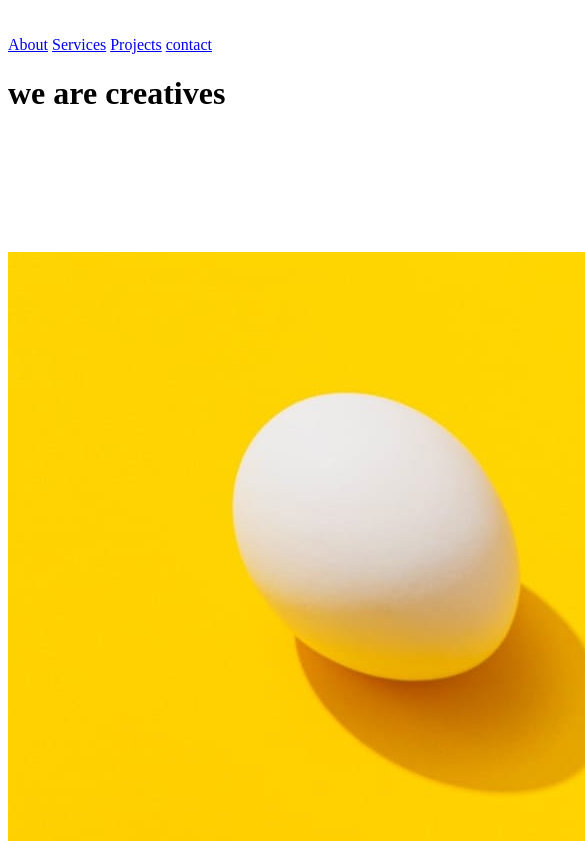
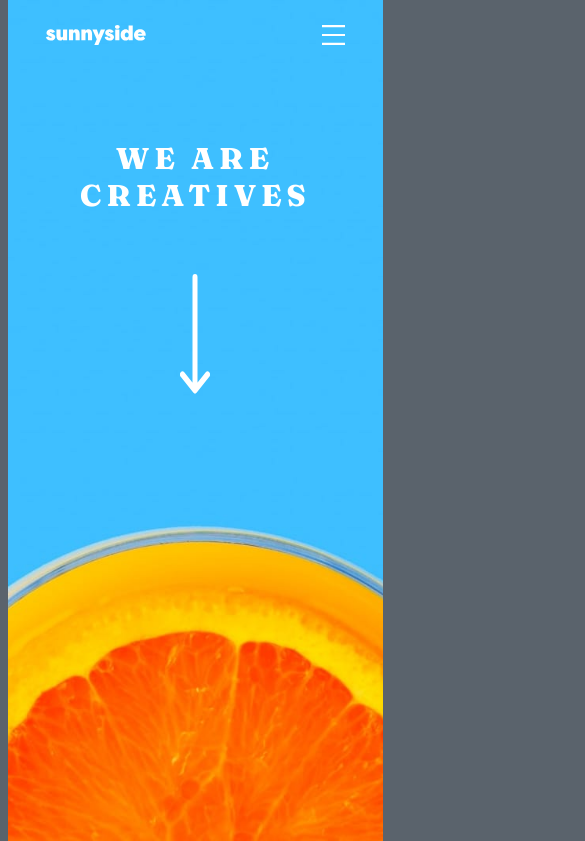
Before and after one commit to Ghabriel-Silva/landing-Page-model, a plain HTML site: page projeto/index.html in a window 390 px wide. Shown: the top 841 px of the page, 585 px wide, since content can reach past the window. Drawn offline with Linux system fonts and the light colour scheme.

Commit message:
desenvolvendo mobile responsivo
Fiz o estilo do header e comecei a estilizar as imagens

```diff
--- a/projeto/index.html
+++ b/projeto/index.html
@@ -19,8 +19,10 @@
                 <a class="header-menu-child"  href="#">contact</a>
             </nav>
        </div>
-       <h1>we are creatives</h1>
-       <img class="header-img-seta" src="image/ico/icon-arrow-down.svg" alt="Seta para baixo">
+       <div class="header-seta-text">
+           <h1 class="h1">we are creatives</h1>
+           <img class="header-img-seta" src="image/ico/icon-arrow-down.svg" alt="Seta para baixo">
+       </div>
     </header>
     <main>
         <section>
@@ -80,15 +82,15 @@
             <footer>
                 <img src="image/ico/logo.svg" alt="ico logo">
                 <ul class="footer-but">
-                    <li class="footer-but-li">About</li>
-                    <li class="footer-but-li">Services</li>
-                    <li class="footer-but-li">Projects</li>
+                    <li class="footer-li">About</li>
+                    <li class="footer-li">Services</li>
+                    <li class="footer-li">Projects</li>
                 </ul>
                 <ul class="footer-social-midia">
-                    <a href=""><img src="image/ico/icon-facebook.svg" alt="ico facebook"></a>
-                    <a href=""><img src="image/ico/icon-instagram.svg" alt="ico instagram"></a>
-                    <a href=""><img src="image/ico/icon-twitter (1).svg" alt="ico twitter"></a>
-                    <a href=""><img src="image/ico/icon-pinterest.svg" alt="ico pinterest"></a>
+                    <a href="#"><img class="footer-ul-img" src="image/ico/icon-facebook.svg" alt="ico facebook"></a>
+                    <a href="#"><img class="footer-ul-img" src="image/ico/icon-instagram.svg" alt="ico instagram"></a>
+                    <a href="#"><img class="footer-ul-img" src="image/ico/icon-twitter (1).svg" alt="ico twitter"></a>
+                    <a href="#"><img class="footer-ul-img" src="image/ico/icon-pinterest.svg" alt="ico pinterest"></a>
                 </ul>
             </footer>
         </aside>
--- a/projeto/style.css
+++ b/projeto/style.css
@@ -1 +1,88 @@
 @charset "utf-08";
+@import url('https://fonts.googleapis.com/css2?family=Barlow:ital,wght@0,100;0,200;0,400;0,500;0,600;1,100;1,200;1,300;1,400;1,500;1,600&family=Fraunces:ital,wght@0,100;0,500;0,600;0,800;0,900;1,400;1,500;1,600;1,700;1,800;1,900&display=swap');
+:root{
+    --font-text: 'Barlow', sans-serif;
+    --font-title:'Fraunces', serif;
+    --cor01:hsl(7, 99%, 70%);
+    --cor02:hsl(51, 100%, 49%);
+    --cor-graphic-design-text:hsl(167, 40%, 24%);
+    --cor-photography-text:hsl(198, 62%, 26%);
+    --cor-footer:hsl(168, 34%, 41%);
+    --cor03:hsl(212, 27%, 19%);
+    --cor04:hsl(213, 9%, 39%);
+    --cor05: hsl(232, 10%, 55%);
+    --cor06: hsl(210, 4%, 67%);
+    --cor07:hsl(0, 0%, 100%);
+}
+*{
+    margin:0;
+    padding: 0;
+    box-sizing:border-box;
+    font-size:18px ;
+}
+body{
+    background-color: var(--cor04);
+    max-width:425px;
+    min-width:376px;
+}
+header{
+    margin:auto;
+    background-image:url(image/mobile/imd.header.jpg);
+    background-position:center;
+    background-size:cover;
+    height:100vh;
+    max-width:375px;
+}
+.header-cabeçalho{
+    height: 80px;
+    padding:25px;
+    display:flex;
+    justify-content:space-around;
+    justify-items:center;
+}
+.header-img-logo{
+    height:20px;
+}
+.header-img-menu-hanburger{
+    height:20px;
+    width:23px;
+    margin-left: 150px;
+}
+.header-menu{
+    display:none;
+}
+.header-seta-text{
+    display:flex;
+    flex-direction:column;
+    justify-content: center;
+    align-items: center;
+    max-width:375px;
+}
+.h1{
+    width: 230px;
+    letter-spacing:5px ;
+    font-size:30px;
+    text-transform: uppercase;
+    text-align: center;
+    margin: auto;
+    margin-top:60px ;
+    font-weight:700 ;
+    font-family: var(--font-title);
+    color:var(--cor07);
+}
+.header-img-seta{
+    height: 120px;
+    width: 30px;
+    margin-top:60px;
+}
+main{
+    background-color: blueviolet;
+    max-width:375px;
+    margin: auto;
+}
+.section-container-01-img{
+    min-width:375px;
+}
+img{
+    width:100px;
+}
```
Also changed, not shown: projeto/image/mobile/imd.header.jpg (renamed from projeto/image/mobile/image-header.jpg).
